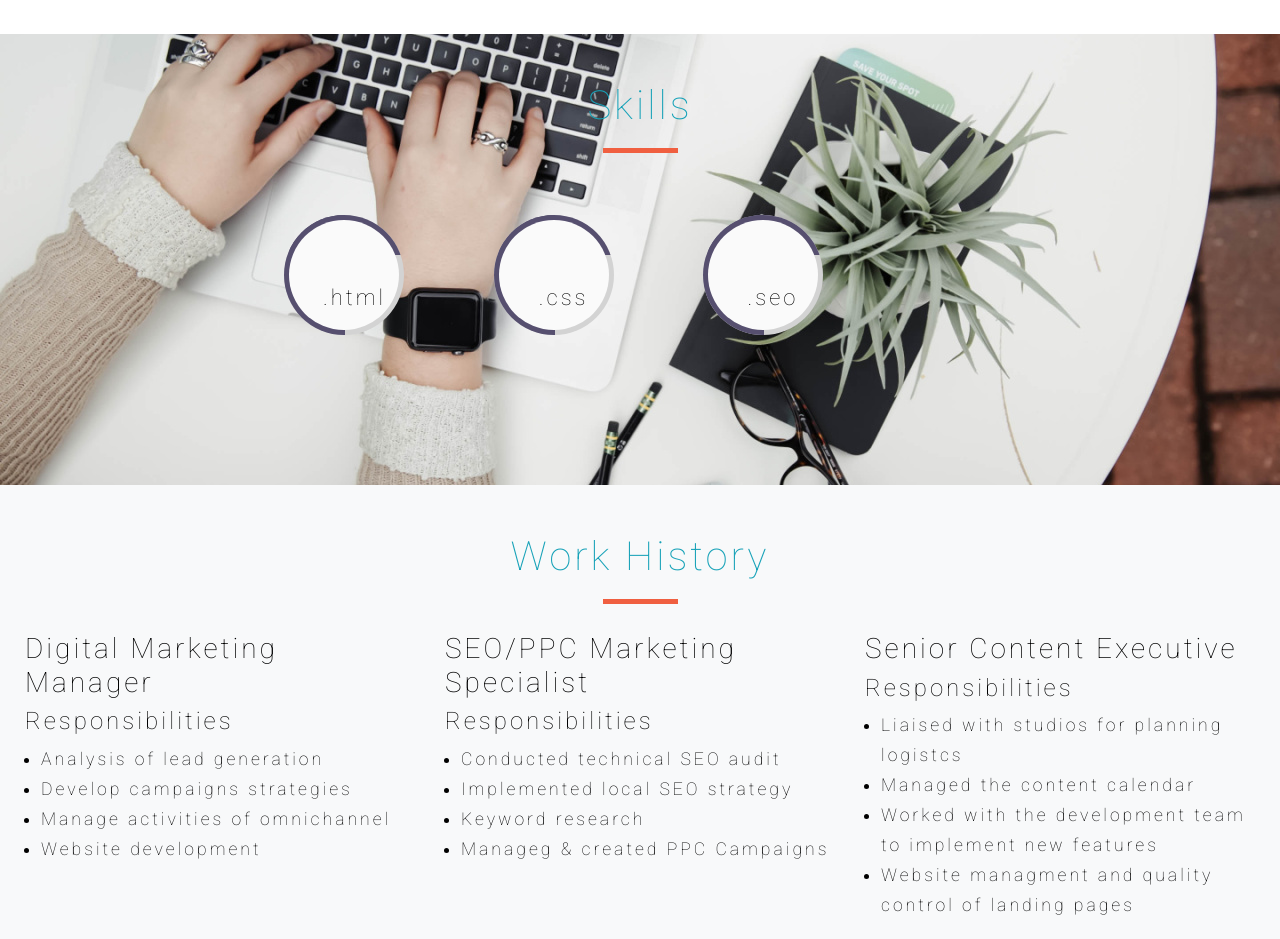
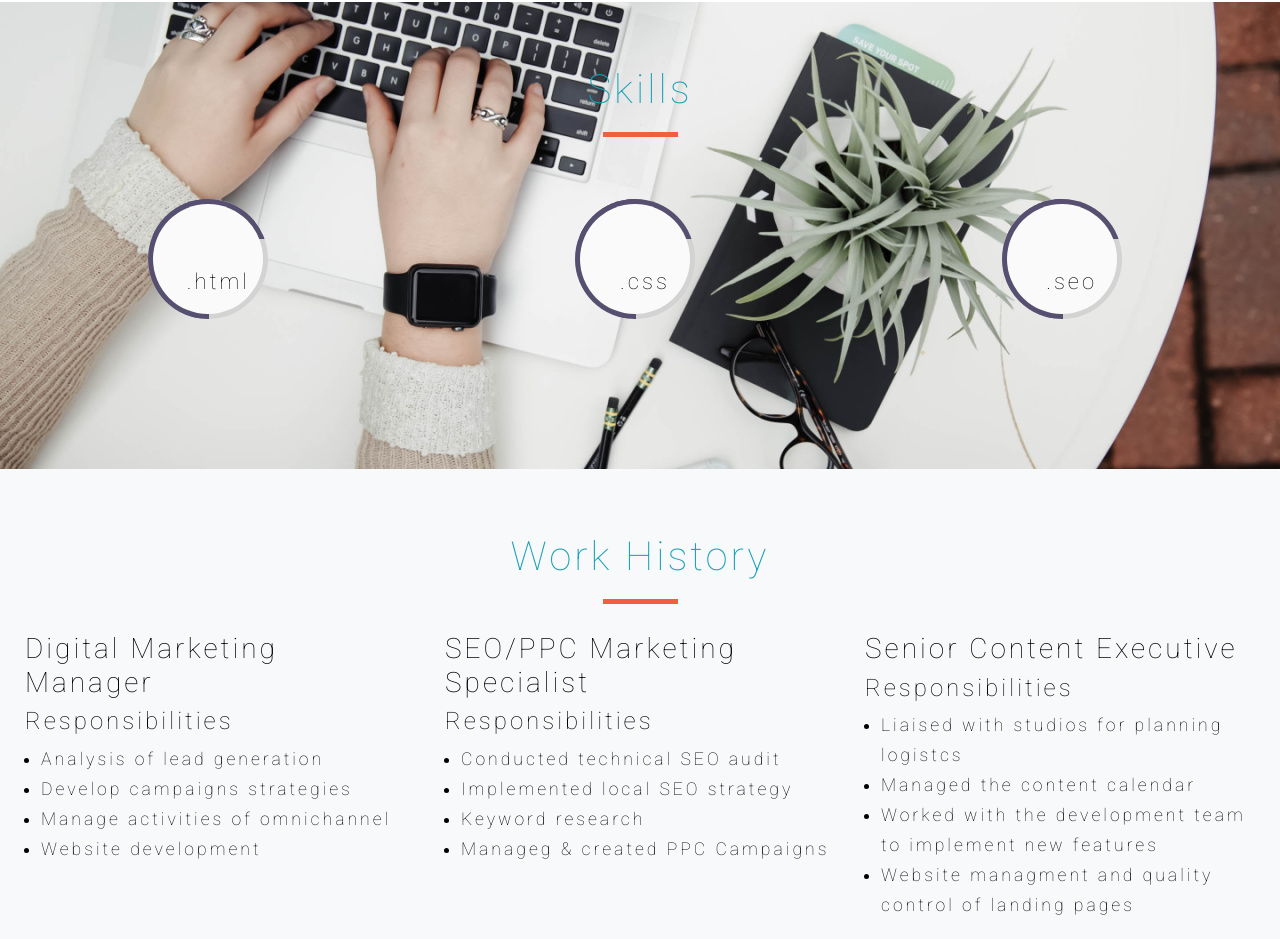
Before and after one commit to Fabiane-Martins/fabiane-martins-portfolio, a plain HTML site: page index.html in a window 1280 px wide. Shown: the part 953-1892 px from the top of the page. Drawn offline with nearby package versions, Linux system fonts and the light colour scheme.

Commit message:
fix error

```diff
--- a/assets/css/style.css
+++ b/assets/css/style.css
@@ -6,6 +6,10 @@
 	margin: 0;
 	padding: 0;
 	border: 0;
+}
+
+.custom-wrapper {
+    padding-top:4rem;
 }
 
 body {
@@ -98,35 +102,26 @@ p{
 
 /* Skills */
 
-#skills {background: url(../images/contact.jpg);
-background-repeat: no-repeat;
-background-size: cover;
-background-position: center;
-width: 100%;
-overflow: hidden;
-}
-
 #skills {
+    background: url(../images/contact.jpg);
+    background-repeat: no-repeat;
+    background-size: cover;
+    background-position: center;
+    width: 100%;
+    overflow: hidden;
     position: relative;
-    top: 10%;
     padding-bottom: 10px;
-    padding-top: 22px;
 }
 
 .skills-inner {
     margin-bottom: 10%;
 }
 
-@media (min-width: 768px) {
-    .skills-inner {
-        width: 838px;
-    }
-}
-
 .skill-circle {
     display: inline-table;
     margin-bottom: 55px;
-    padding-left: 6%;
+    justify-content: center;
+    display: flex;
 }
 
 .arc1 {
--- a/index.html
+++ b/index.html
@@ -60,7 +60,7 @@
 
             <!-- About -->
 
-    <div class="container-sm py-5 pt-5" id="about">
+    <div class="container-sm custom-wrapper" id="about">
         <legend class="text-center"><h1>About</h1></legend>
 
         <hr class="block-divider block-divider--orange">
@@ -72,14 +72,14 @@
 
             <!-- Skills -->
 
-    <div class="container-fluid pt-5" id="skills">
+    <div class="container-fluid custom-wrapper" id="skills">
         <legend class="text-center"><h1>Skills</h1></legend>
 
         <hr class="block-divider block-divider--orange">
 
-        <div class="container skills-inner">
+        <div class="row skills-inner">
 
-                <div class="col-12 col-sm-12 col-md-3 col-lg-3 skill-circle">
+                <div class="col-12 col-sm-12 col-md-4 col-lg-4 skill-circle">
                     <div class="arc-container">
                         <div class="arc-overlay">
                             <p class='html'>.html</p>
@@ -90,7 +90,7 @@
                         </div>
                     </div>
                 </div>
-                <div class="col-12 col-sm-12 col-md-3 col-lg-3 skill-circle">
+                <div class="col-12 col-sm-12 col-md-4 col-lg-4 skill-circle">
                     <div class="arc-container">
                         <div class="arc-overlay">
                             <p class='html'>.css</p>
@@ -101,7 +101,7 @@
                         </div>
                     </div>
                 </div>
-                <div class="col-12 col-12 col-md-3 col-lg-3 skill-circle">
+                <div class="col-12 col-12 col-md-4 col-lg-4 skill-circle">
                     <div class="arc-container">
                         <div class="arc-overlay">
                             <p class='html'>.seo</p>
@@ -118,7 +118,7 @@
 
             <!-- Work History -->
 
-    <section class= "container-fluid pt-5" id="work-history">
+    <section class= "container-fluid custom-wrapper" id="work-history">
         <div class="row">
         <div class="container">
                 <legend class="text-center"><h1>Work History</h1></legend>
@@ -174,7 +174,7 @@
 
             <!-- Contact Form -->
 
-    <article class="container-sm pt-5" id="contact-form">
+    <article class="container-sm custom-wrapper" id="contact-form">
         <form action="https://formdump.codeinstitute.net/" method="post">
             <fieldset>
                 <legend class="text-center"><h1>Contact Me</h1></legend>
```
